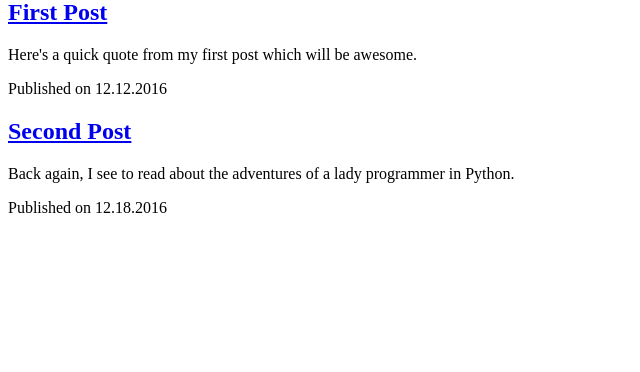
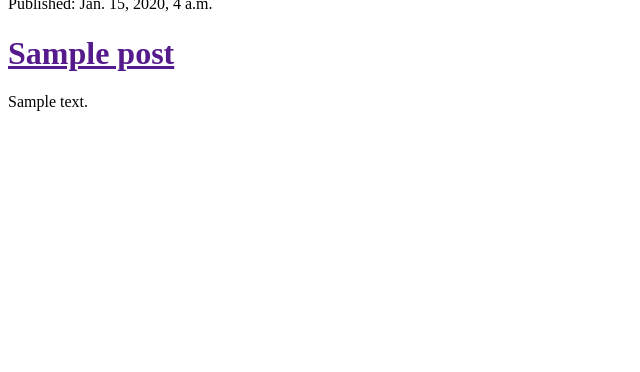
Before and after one commit to LeetaRenee/my-first-blog, a Django app: template blog/templates/blog/post_list.html in a window 1280 px wide. Shown: the part 428-800 px from the top of the page, without its empty margins (0-640 px from the left). Run offline with Django 3.2, Linux system fonts and the light colour scheme; the template is opened without the code that fills it: values that come from a table or form of the project are taken from there, others are empty; tables that the repository leaves empty hold one stand-in row (values such as "Sample post").

Commit message:
Modified templates to display posts

```diff
--- a/blog/templates/blog/post_list.html
+++ b/blog/templates/blog/post_list.html
@@ -9,14 +9,12 @@
             <img src="http://www.tdd-django-tutorial.com/static/images/django_pony2.png" alt="Pony">
         </div>
         <div>
-			<h2><a href="http://www.google.com">First Post</a></h2>
-			<p>Here's a quick quote from my first post which will be awesome.</p>
-			<p>Published on 12.12.2016</p>
+            {% for post in posts %}
+                <div>
+                    <p>Published:  {{ post.published_date }}</p>
+                    <h1><a href="">{{  post.title  }}<a/></h1>
+                    <p>{{ post.text|linebreaks }}</p>
                 </div>
-		<div>
-			<h2><a href="http://www.xkcd.com">Second Post</a></h2>
-			<p>Back again, I see to read about the adventures of a lady programmer in Python.  </p>
-			<p>Published on 12.18.2016</p>
-		</div>
+            {% endfor %}
     </body>
 </html>
--- a/blog/views.py
+++ b/blog/views.py
@@ -1,4 +1,7 @@
 from django.shortcuts import render
+from django.utils import timezone
+from .models import Post
 
 def post_list(request):
-	return render(request, 'blog/post_list.html', {})
+    posts = Post.objects.filter(published_date__lte=timezone.now()).order_by('published_date')
+    return render(request, 'blog/post_list.html', {'posts': posts})
```
Lines whose indentation alone changed are shown as unchanged.
